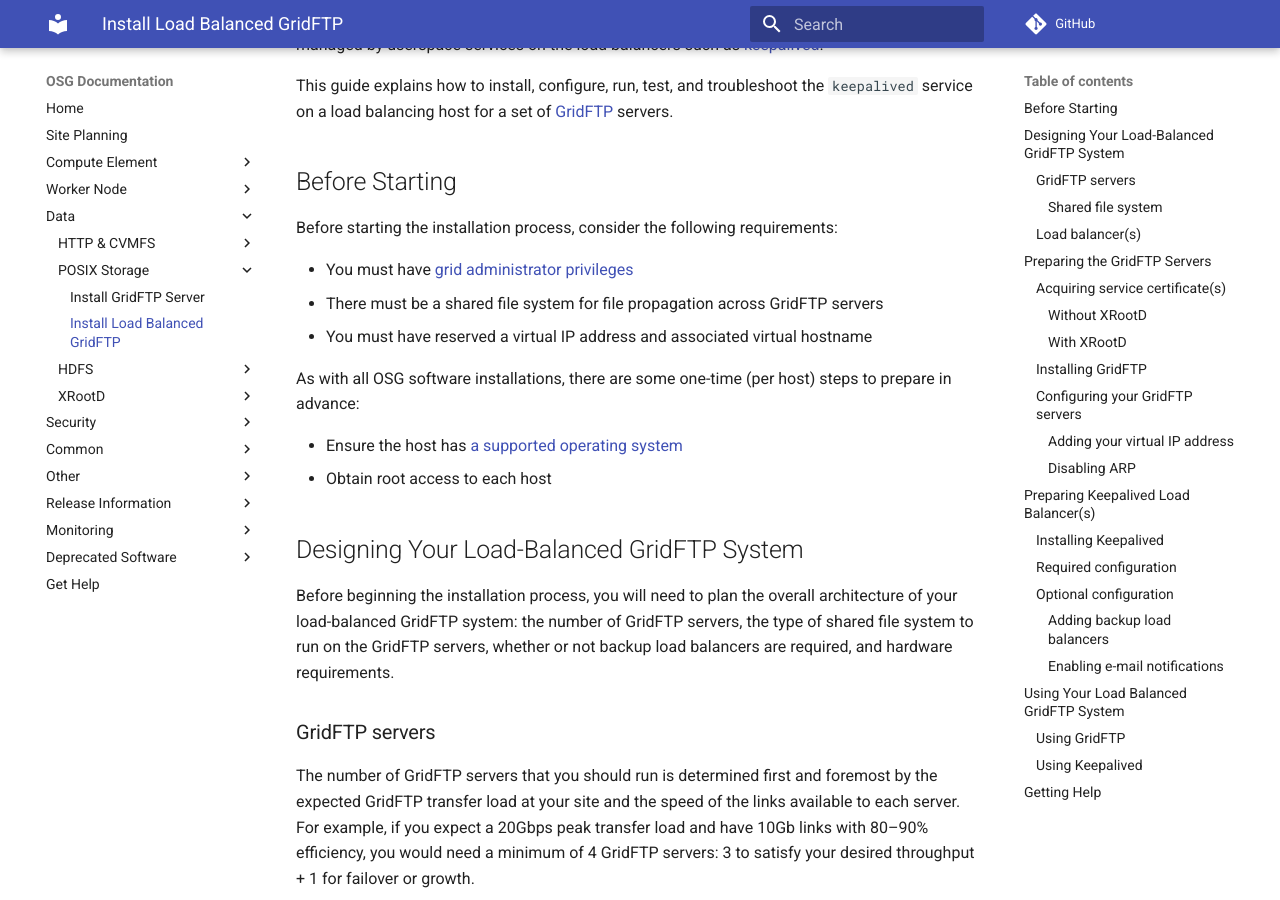
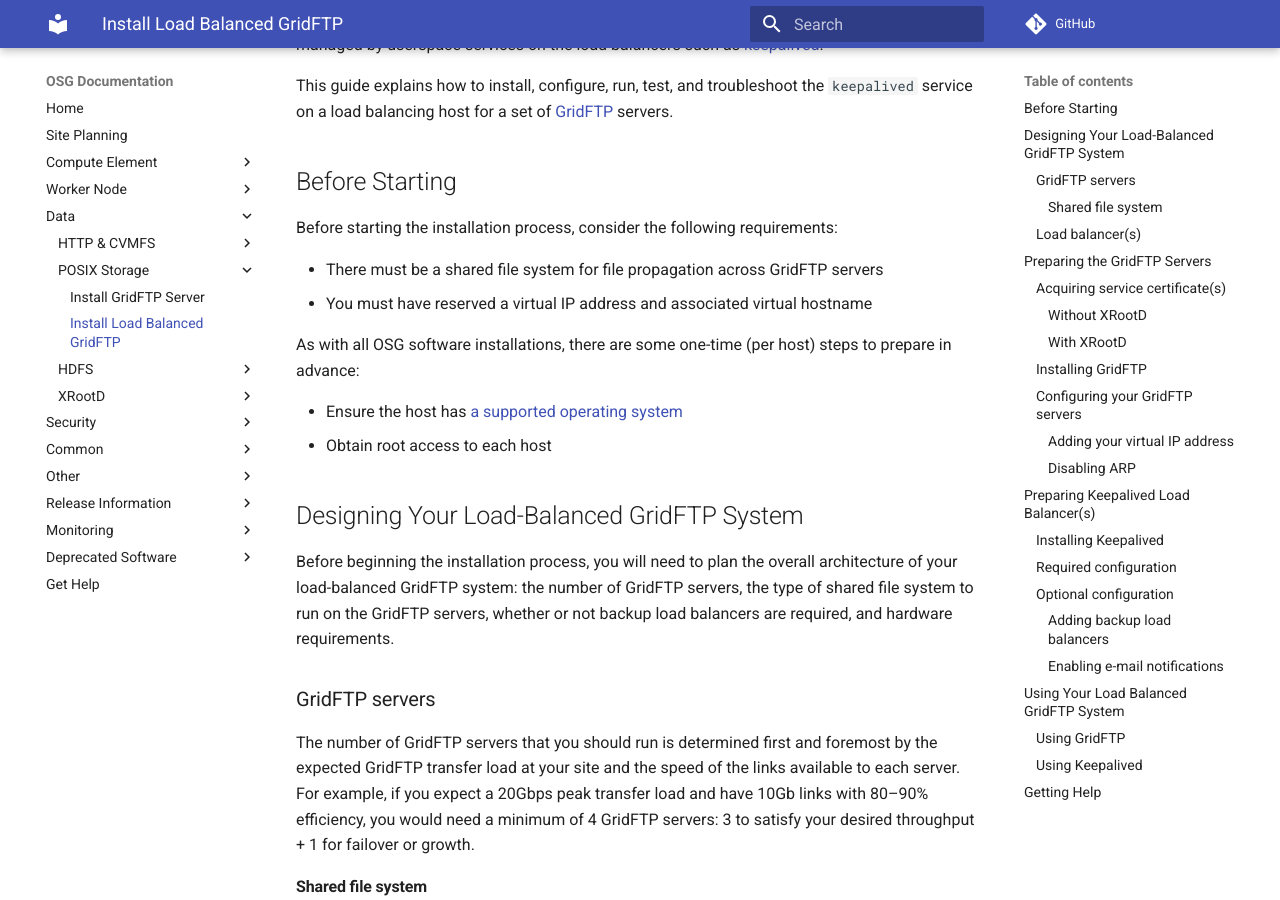
Before and after one commit to osg-htc/docs, an MkDocs documentation site: the page built from docs/data/load-balanced-gridftp.md, in a window 1280 px wide and 900 px high, scrolled down 420 px. Built offline with MkDocs 1.6.1 and Material for MkDocs 9.7.7, drawn with Linux system fonts in a browser that asks for light colours; comment, search, counter and statistics services are not loaded; old or Windows-style settings are respelled for this version of MkDocs.

Commit message:
Drop gridadmin privileges
They're not necessarily a requirement for requesting certs anymore

```diff
--- a/docs/data/load-balanced-gridftp.md
+++ b/docs/data/load-balanced-gridftp.md
@@ -12,7 +12,6 @@ Before Starting
 
 Before starting the installation process, consider the following requirements:
 
--   You must have [grid administrator privileges](http://oim.opensciencegrid.org/oim/gridadmin)
 -   There must be a shared file system for file propagation across GridFTP servers
 -   You must have reserved a virtual IP address and associated virtual hostname
 
```
